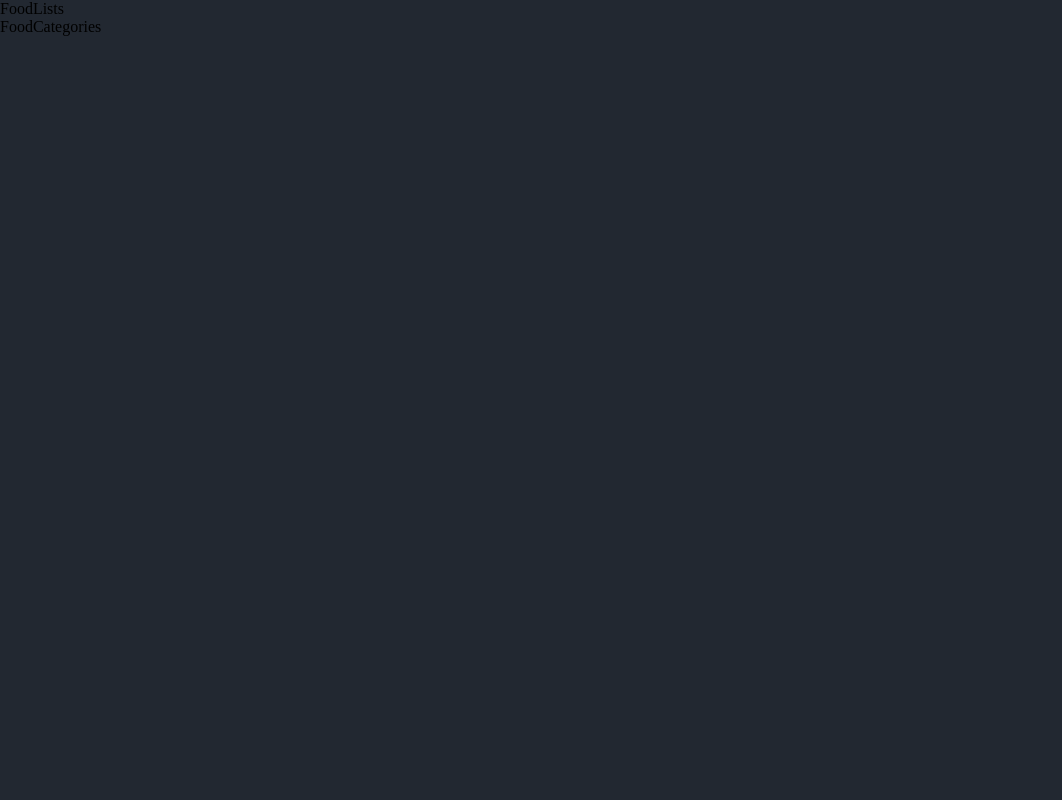
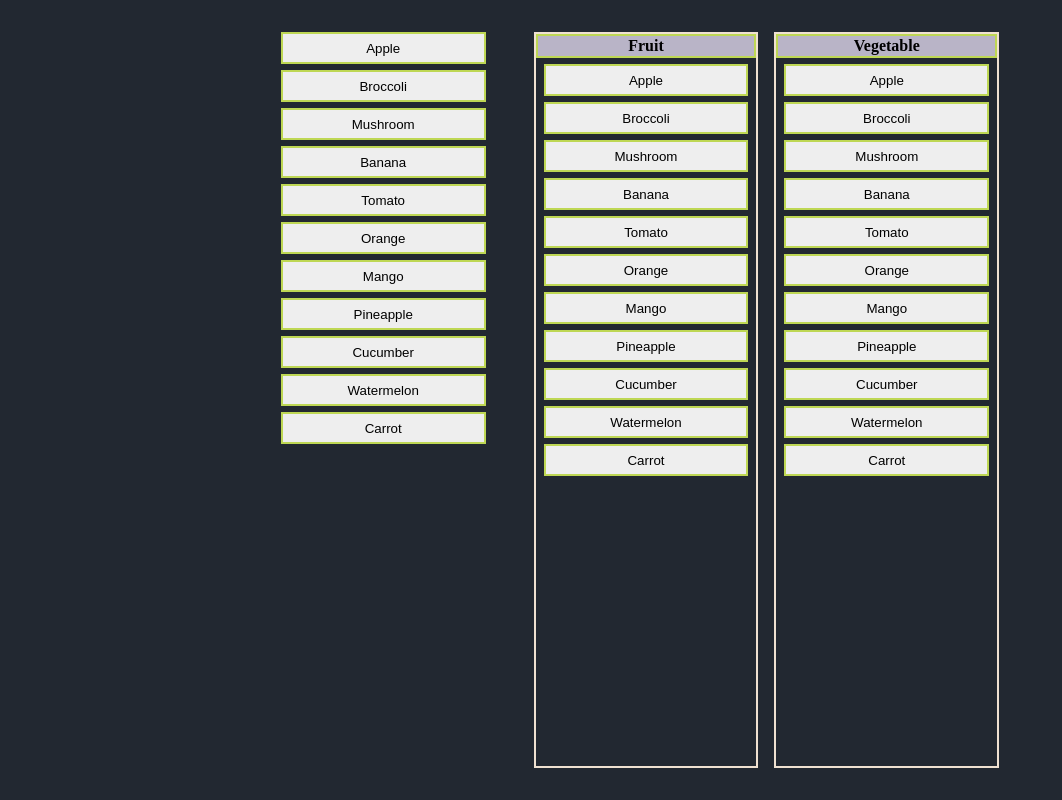
Before and after one commit to FonAnatsaya/7-solution-mini-project, a React (Create React App) app: page / in a window 1280 px wide. Shown: the whole page, without its empty margins (0-1062 px from the left). Built offline with nearby package versions, Linux system fonts and the light colour scheme.

Commit message:
Finish template style

```diff
--- a/src/App.css
+++ b/src/App.css
@@ -1,7 +1,19 @@
 body {
-  margin: 0px;
-  padding: 0px;
-  box-sizing: border-box;
   height: 100vh;
   background-color: #222831;
 }
+* {
+  box-sizing: border-box;
+  margin: 0px;
+  padding: 0px;
+}
+#root {
+  height: 100%;
+}
+.App {
+  padding: 2rem 0;
+  display: flex;
+  justify-content: center;
+  gap: 3rem;
+  height: 100%;
+}
--- a/src/App.tsx
+++ b/src/App.tsx
@@ -1,14 +1,19 @@
-import React from "react";
-import logo from "./logo.svg";
+import { useState } from "react";
 import "./App.css";
-import FoodLists from "./FoodLists";
-import FoodCategories from "./FoodCategories";
+import FoodLists, { FoodList } from "./Components/FoodLists";
+import FoodCategories from "./Components/FoodCategories";
+import { foodListsData } from "./ConstantData";
 
 function App() {
+  const [foodLists, setFoodLists] = useState<FoodList[]>(foodListsData);
+  const [fruitLists, setFruitLists] = useState<FoodList[]>(foodListsData);
+  const [vegetableLists, setVegetableLists] =
+    useState<FoodList[]>(foodListsData);
+
   return (
     <div className="App">
-      <FoodLists />
-      <FoodCategories />
+      <FoodLists foodLists={foodLists} />
+      <FoodCategories fruitLists={fruitLists} vegetableLists={vegetableLists} />
     </div>
   );
 }
--- /dev/null
+++ b/src/Components/FoodCategories.css
@@ -0,0 +1,27 @@
+.FoodCategories__Containers {
+  display: flex;
+  gap: 1rem;
+}
+.FoodCategories__Container {
+  display: flex;
+  flex-direction: column;
+  gap: 6px;
+  border: 2px solid #efe1d1;
+}
+.FoodCategories__Container__Title {
+  max-width: 22vw;
+  height: 3vh;
+  border: 2px solid #bed754;
+  display: flex;
+  align-items: center;
+  justify-content: center;
+  background-color: #b9b4c7;
+}
+.FoodCategories__Container__Button {
+  margin: 0rem 0.5rem;
+  width: 16vw;
+  height: 4vh;
+  cursor: pointer;
+  border: 2px solid #bed754;
+  background-color: #eeeeee;
+}
--- /dev/null
+++ b/src/Components/FoodCategories.tsx
@@ -0,0 +1,49 @@
+import "./FoodCategories.css";
+import { FoodList } from "./FoodLists";
+
+type FoodCategoriesProp = {
+  fruitLists: FoodList[];
+  vegetableLists: FoodList[];
+};
+
+const FoodCategories: React.FC<FoodCategoriesProp> = ({
+  fruitLists,
+  vegetableLists,
+}) => {
+  return (
+    <div className="FoodCategories__Containers">
+      <div className="FoodCategories__Container">
+        <div className="FoodCategories__Container__Title">
+          <h4>Fruit</h4>
+        </div>
+        {fruitLists.map((fruitList) => {
+          return (
+            <button
+              className="FoodCategories__Container__Button"
+              key={fruitList.id}
+            >
+              {fruitList.name}
+            </button>
+          );
+        })}
+      </div>
+      <div className="FoodCategories__Container">
+        <div className="FoodCategories__Container__Title">
+          <h4>Vegetable</h4>
+        </div>
+        {vegetableLists.map((vegetableList) => {
+          return (
+            <button
+              className="FoodCategories__Container__Button"
+              key={vegetableList.id}
+            >
+              {vegetableList.name}
+            </button>
+          );
+        })}
+      </div>
+    </div>
+  );
+};
+
+export default FoodCategories;
--- /dev/null
+++ b/src/Components/FoodLists.css
@@ -0,0 +1,12 @@
+.FoodLists__Container {
+  display: flex;
+  flex-direction: column;
+  gap: 6px;
+}
+.FoodLists__Button {
+  width: 16vw;
+  height: 4vh;
+  cursor: pointer;
+  border: 2px solid #bed754;
+  background-color: #eeeeee;
+}
--- /dev/null
+++ b/src/Components/FoodLists.tsx
@@ -0,0 +1,27 @@
+import "./FoodLists.css";
+
+export type FoodList = {
+  id: string;
+  type: string;
+  name: string;
+};
+
+type FoodListsProp = {
+  foodLists: FoodList[];
+};
+
+const FoodLists: React.FC<FoodListsProp> = ({ foodLists }) => {
+  return (
+    <div className="FoodLists__Container">
+      {foodLists.map((foodList) => {
+        return (
+          <button className="FoodLists__Button" key={foodList.id}>
+            {foodList.name}
+          </button>
+        );
+      })}
+    </div>
+  );
+};
+
+export default FoodLists;
--- /dev/null
+++ b/src/ConstantData.ts
@@ -0,0 +1,17 @@
+export const foodListsData = [
+  {
+    id: "1",
+    type: "Fruit",
+    name: "Apple",
+  },
+  { id: "2", type: "Vegetable", name: "Broccoli" },
+  { id: "3", type: "Vegetable", name: "Mushroom" },
+  { id: "4", type: "Fruit", name: "Banana" },
+  { id: "5", type: "Vegetable", name: "Tomato" },
+  { id: "6", type: "Fruit", name: "Orange" },
+  { id: "7", type: "Fruit", name: "Mango" },
+  { id: "8", type: "Fruit", name: "Pineapple" },
+  { id: "9", type: "Vegetable", name: "Cucumber" },
+  { id: "10", type: "Fruit", name: "Watermelon" },
+  { id: "11", type: "Vegetable", name: "Carrot" },
+];
--- a/src/FoodCategories.tsx
+++ /dev/null
@@ -1,7 +0,0 @@
-import React from "react";
-
-const FoodCategories = () => {
-  return <div>FoodCategories</div>;
-};
-
-export default FoodCategories;
--- a/src/FoodLists.tsx
+++ /dev/null
@@ -1,7 +0,0 @@
-import React from "react";
-
-const FoodLists = () => {
-  return <div>FoodLists</div>;
-};
-
-export default FoodLists;
```
